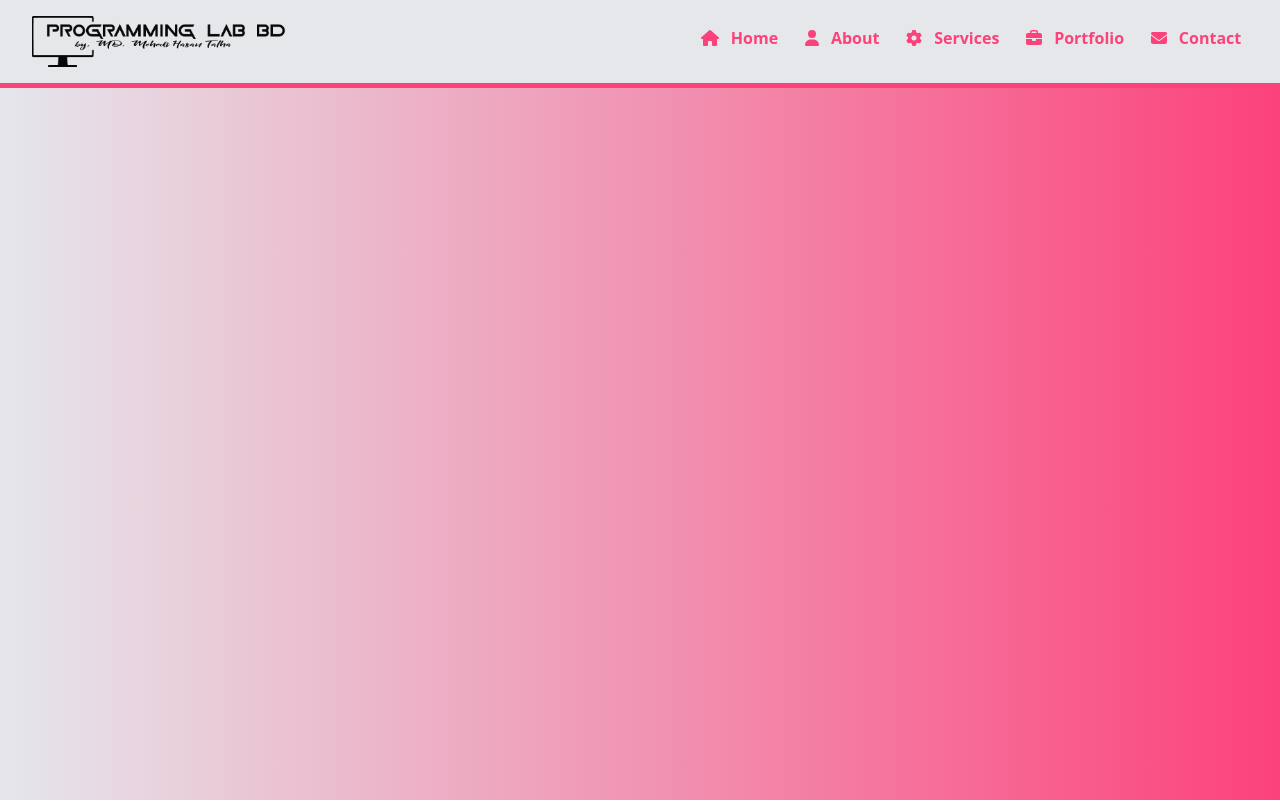
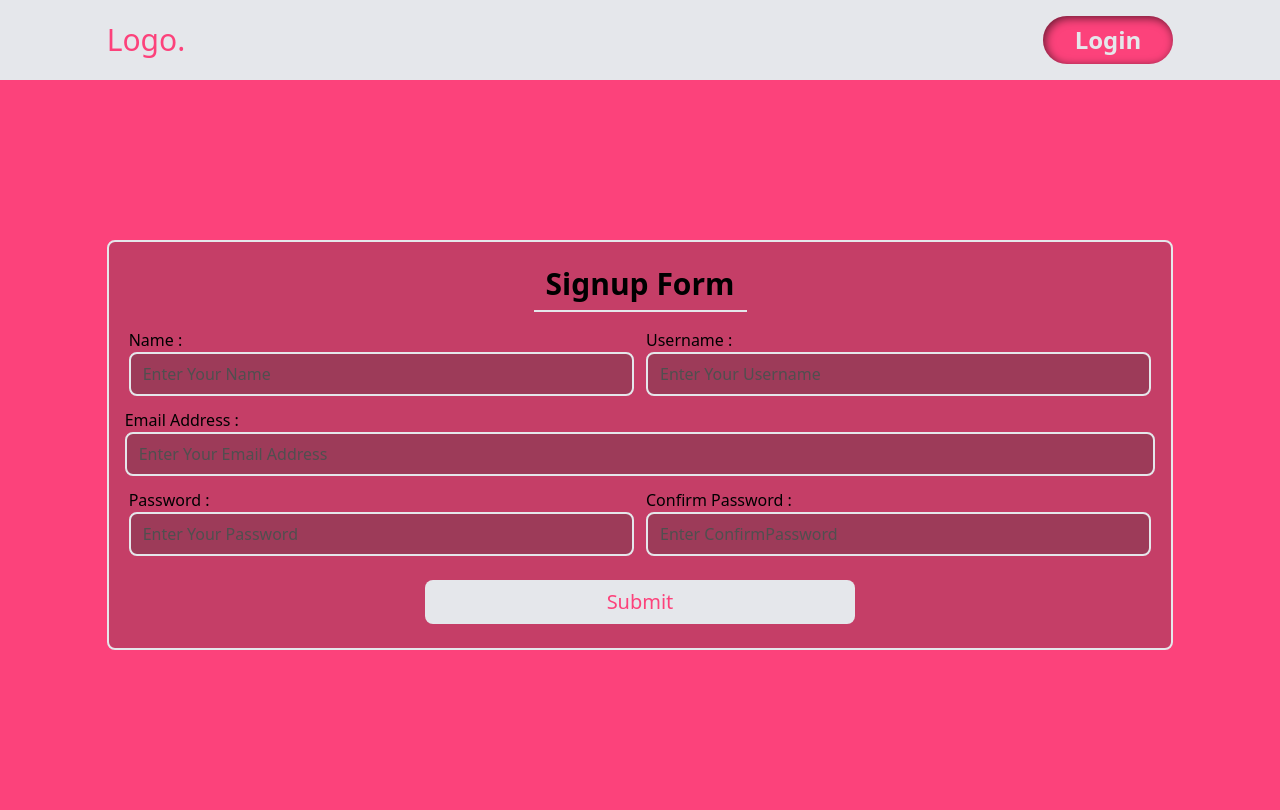
Before and after one commit to Programming-LAB-BD/Sass-folio, a React (Vite) app: page /signup in a window 1280 px wide. Built offline with nearby package versions, Linux system fonts and the light colour scheme.

Commit message:
backend empliment started.

```diff
--- a/src/App.jsx
+++ b/src/App.jsx
@@ -1,14 +1,11 @@
 import { BrowserRouter } from "react-router-dom";
-import Layout from "./Components/Layout/Layout";
 import "./Global.css";
 import Routes from "./Routes/Routes";
 
 export default function App() {
   return (
     <BrowserRouter>
-      <Layout>
-        <Routes />
-      </Layout>
+      <Routes />
     </BrowserRouter>
   );
 }
--- a/src/Components/Header/Header.jsx
+++ b/src/Components/Header/Header.jsx
@@ -5,27 +5,27 @@ const navItems = [
   {
     name: "Home",
     iconClass: ["fas", "house"],
-    navigate: "/",
+    navigate: "/1",
   },
   {
     name: "About",
     iconClass: ["fas", "user"],
-    navigate: "/about",
+    navigate: "/1/about",
   },
   {
     name: "Services",
     iconClass: ["fas", "gear"],
-    navigate: "/services",
+    navigate: "/1/services",
   },
   {
     name: "Portfolio",
     iconClass: ["fas", "briefcase"],
-    navigate: "/portfolio",
+    navigate: "/1/portfolio",
   },
   {
     name: "Contact",
     iconClass: ["fas", "envelope"],
-    navigate: "/contact",
+    navigate: "/1/contact",
   },
 ];
 
--- /dev/null
+++ b/src/Components/Login/Form.jsx
@@ -0,0 +1,42 @@
+export default function Form() {
+  return (
+    <section className="w-full h-[92.6vh] md:h-[91.3vh] bg-secondary dark:bg-dark_secondary">
+      <div className="w-10/12 h-full mx-auto flex items-center justify-center">
+        <div className="border-2 w-full border-primary dark:border-dark_primary rounded-lg bg-[#33333346] lg:w-4/12">
+          <div className="flex items-center justify-center text-2xl md:text-3xl font-semibold font-sans my-4">
+            <div className="border-b-2 inline-block px-3 py-2 border-primary dark:border-dark_primary">
+              <h2 className="">Login Form</h2>
+            </div>
+          </div>
+          <form className="px-4">
+            <div className="flex flex-col w-full mb-3">
+              <label className="font-medium">Email Address :</label>
+              <input
+                type="email"
+                name="email"
+                className="border-2 rounded-lg border-primary dark:border-dark_primary min-h-5 py-1 md:py-2 px-3 placeholder:text-[#504f4f] bg-[#33333346] focus:outline-none"
+                placeholder="Enter Your Email Address"
+              />
+            </div>
+            <div className="flex flex-col w-full mb-3">
+              <label className="font-medium">Password :</label>
+              <input
+                type="password"
+                name="password"
+                className="border-2 rounded-lg border-primary dark:border-dark_primary min-h-5 py-1 md:py-2 px-3 placeholder:text-[#504f4f] bg-[#33333346] focus:outline-none"
+                placeholder="Enter Your Password"
+              />
+            </div>
+            <div className="flex flex-col w-full justify-center items-center mb-6">
+              <input
+                type="submit"
+                className="rounded-lg py-2 px-3 w-5/12 bg-primary dark:bg-dark_primary text-secondary dark:text-dark_secondary font-medium cursor-pointer md:text-xl"
+                placeholder="Enter ConfirmPassword"
+              />
+            </div>
+          </form>
+        </div>
+      </div>
+    </section>
+  );
+}
--- /dev/null
+++ b/src/Components/Pages/Login.jsx
@@ -0,0 +1,11 @@
+import Form from "../Login/Form";
+import Header from "../Signup/Header";
+
+export default function Login() {
+  return (
+    <>
+      <Header hrefProps="/signup" name="Signup" />
+      <Form />
+    </>
+  );
+}
--- /dev/null
+++ b/src/Components/Pages/Signup.jsx
@@ -0,0 +1,11 @@
+import Form from "../Signup/Form";
+import Header from "../Signup/Header";
+
+export default function Signup() {
+  return (
+    <>
+      <Header hrefProps="/" name="Login" />
+      <Form />
+    </>
+  );
+}
--- /dev/null
+++ b/src/Components/Signup/Form.jsx
@@ -0,0 +1,73 @@
+export default function Form() {
+  return (
+    <section className="w-full h-[92.6vh] md:h-[91.3vh] bg-secondary dark:bg-dark_secondary">
+      <div className="w-10/12 h-full mx-auto flex items-center justify-center">
+        <div className="border-2 w-full border-primary dark:border-dark_primary rounded-lg bg-[#33333346] lg:w-6/12">
+          <div className="flex items-center justify-center text-2xl md:text-3xl font-semibold font-sans my-4">
+            <div className="border-b-2 inline-block px-3 py-2 border-primary dark:border-dark_primary">
+              <h2 className="">Signup Form</h2>
+            </div>
+          </div>
+          <form className="px-4">
+            <div className="flex justify-center gap-3 mb-3 px-1">
+              <div className="flex flex-col w-6/12">
+                <label className="font-medium">Name :</label>
+                <input
+                  type="text"
+                  name="name"
+                  className="border-2 rounded-lg border-primary dark:border-dark_primary min-h-5 py-1 md:py-2 px-3 placeholder:text-[#504f4f] bg-[#33333346] focus:outline-none"
+                  placeholder="Enter Your Name"
+                />
+              </div>
+              <div className="flex flex-col w-6/12">
+                <label className="font-medium">Username :</label>
+                <input
+                  type="text"
+                  name="username"
+                  className="border-2 rounded-lg border-primary dark:border-dark_primary min-h-5 py-1 md:py-2 px-3 placeholder:text-[#504f4f] bg-[#33333346] focus:outline-none"
+                  placeholder="Enter Your Username"
+                />
+              </div>
+            </div>
+            <div className="flex flex-col w-full mb-3">
+              <label className="font-medium">Email Address :</label>
+              <input
+                type="email"
+                name="email"
+                className="border-2 rounded-lg border-primary dark:border-dark_primary min-h-5 py-1 md:py-2 px-3 placeholder:text-[#504f4f] bg-[#33333346] focus:outline-none"
+                placeholder="Enter Your Email Address"
+              />
+            </div>
+            <div className="flex justify-center gap-3 mb-3 px-1">
+              <div className="flex flex-col w-6/12">
+                <label className="font-medium">Password :</label>
+                <input
+                  type="password"
+                  name="password"
+                  className="border-2 rounded-lg border-primary dark:border-dark_primary min-h-5 py-1 md:py-2 px-3 placeholder:text-[#504f4f] bg-[#33333346] focus:outline-none"
+                  placeholder="Enter Your Password"
+                />
+              </div>
+              <div className="flex flex-col w-6/12 mb-3">
+                <label className="font-medium">Confirm Password :</label>
+                <input
+                  type="password"
+                  name="confirmPassword"
+                  className="border-2 rounded-lg border-primary dark:border-dark_primary min-h-5 py-1 md:py-2 px-3 placeholder:text-[#504f4f] bg-[#33333346] focus:outline-none"
+                  placeholder="Enter ConfirmPassword"
+                />
+              </div>
+            </div>
+            <div className="flex flex-col w-full justify-center items-center mb-6">
+              <input
+                type="submit"
+                className="rounded-lg py-2 px-3 w-5/12 bg-primary dark:bg-dark_primary text-secondary dark:text-dark_secondary font-medium cursor-pointer md:text-xl"
+                placeholder="Enter ConfirmPassword"
+              />
+            </div>
+          </form>
+        </div>
+      </div>
+    </section>
+  );
+}
--- /dev/null
+++ b/src/Components/Signup/Header.jsx
@@ -0,0 +1,19 @@
+import { Link } from "react-router-dom";
+
+export default function Header({ hrefProps, name }) {
+  return (
+    <header className="w-full bg-primary dark:bg-dark_primary">
+      <nav className="w-10/12 lg:w-8/12 flex items-center justify-between mx-auto py-4 text-secondary dark:text-dark_secondary">
+        <div className="text-xl md:text-3xl">Logo.</div>
+        <div className="nav">
+          <Link
+            to={hrefProps}
+            className="rounded-3xl bg-secondary dark:bg-dark_secondary text-primary dark:text-dark_primary text-sm md:text-2xl shadow-[inset_2px_2px_10px_rgba(0,0,0,0.6)] px-6 md:px-8 py-2 flex items-center justify-center font-semibold"
+          >
+            {name}
+          </Link>
+        </div>
+      </nav>
+    </header>
+  );
+}
--- a/src/Routes/Routes.jsx
+++ b/src/Routes/Routes.jsx
@@ -1,7 +1,10 @@
 import { lazy, Suspense } from "react";
 import { Route, Routes } from "react-router-dom";
+import Layout from "../Components/Layout/Layout";
 import Loading from "../Components/Loading/Loading";
 
+const Signup = lazy(() => import("../Components/Pages/Signup"));
+const Login = lazy(() => import("../Components/Pages/Login"));
 const About = lazy(() => import("../Components/Pages/About"));
 const Home = lazy(() => import("../Components/Pages/Home"));
 const Service = lazy(() => import("../Components/Pages/Service"));
@@ -15,42 +18,66 @@ export default function App() {
         path="/"
         element={
           <Suspense fallback={<Loading />}>
-            <Home />
+            <Login />
           </Suspense>
         }
       />
       <Route
-        path="/about"
+        path="/signup/"
         element={
           <Suspense fallback={<Loading />}>
-            <About />
+            <Signup />
           </Suspense>
         }
       />
       <Route
-        path="/services"
+        path="/:id/"
         element={
-          <Suspense fallback={<Loading />}>
-            <Service />
-          </Suspense>
+          <CreateLayout>
+            <Home />
+          </CreateLayout>
         }
       />
       <Route
-        path="/portfolio"
+        path="/:id/about"
         element={
-          <Suspense fallback={<Loading />}>
-            <Portfolio />
-          </Suspense>
+          <CreateLayout>
+            <About />
+          </CreateLayout>
         }
       />
       <Route
-        path="/contact"
+        path="/:id/services"
         element={
-          <Suspense fallback={<Loading />}>
+          <CreateLayout>
+            <Service />
+          </CreateLayout>
+        }
+      />
+      <Route
+        path="/:id/portfolio"
+        element={
+          <CreateLayout>
+            <Portfolio />
+          </CreateLayout>
+        }
+      />
+      <Route
+        path="/:id/contact"
+        element={
+          <CreateLayout>
             <Contact />
-          </Suspense>
+          </CreateLayout>
         }
       />
     </Routes>
   );
 }
+
+export const CreateLayout = ({ children }) => {
+  return (
+    <Layout>
+      <Suspense fallback={<Loading />}>{children}</Suspense>
+    </Layout>
+  );
+};
```
